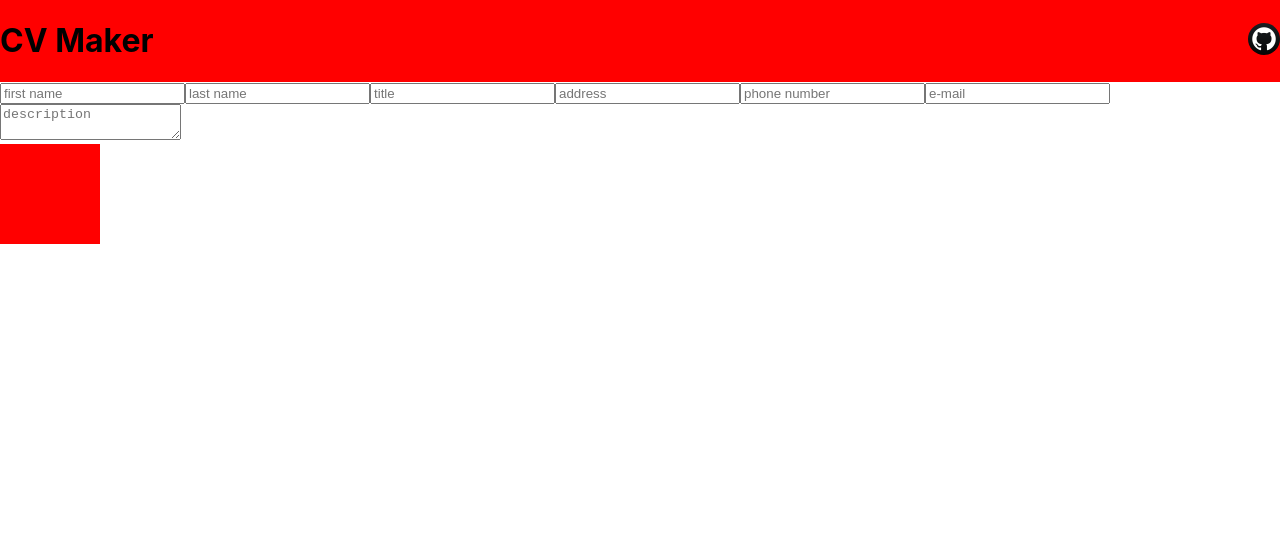
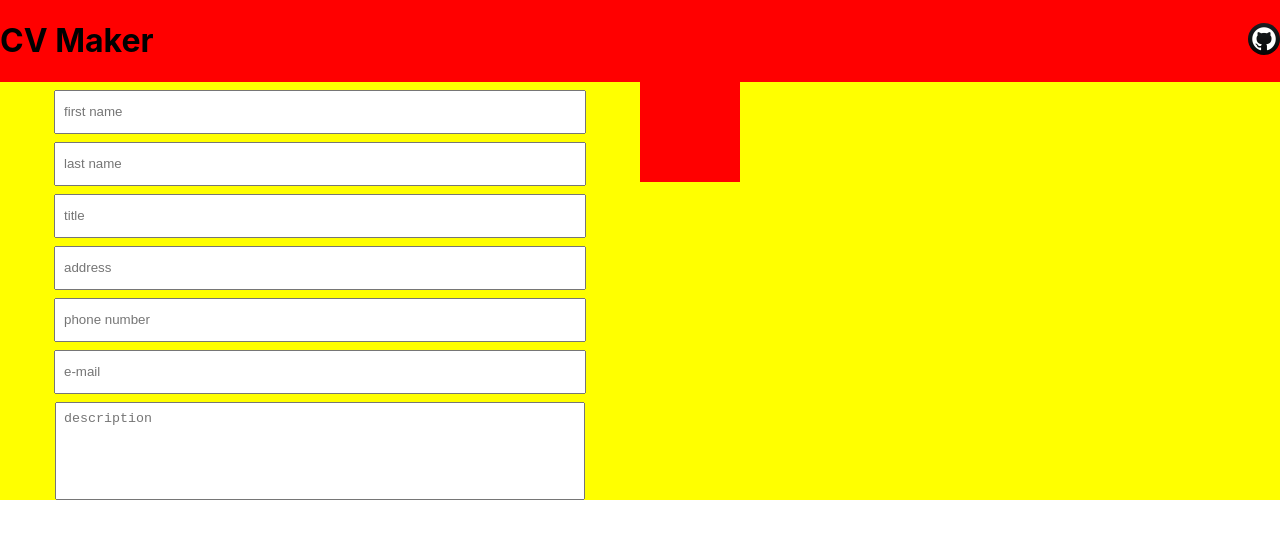
Before and after one commit to uguryilmazdev/cv-project, a React (Create React App) app: page / in a window 1280 px wide. Shown: the top 538 px of the page. Built offline with nearby package versions, Linux system fonts and the light colour scheme; the HTML template or start-up script is replaced by a standard one.

Commit message:
Add basic style to inputArea

```diff
--- a/src/components/Main.js
+++ b/src/components/Main.js
@@ -1,5 +1,6 @@
 import React, { Component } from 'react';
 import uniqid from 'uniqid';
+import '../styles/Main.css';
 import Personel from './form-components/Personel';
 import Overview from './Overview';
 
@@ -40,6 +41,7 @@ export default class Main extends Component {
     };
   }
 
+  // handleChange methods
   handlePersonelInfoChange = (event) => {
     const { name, value } = event.target;
 
@@ -54,11 +56,15 @@ export default class Main extends Component {
   render() {
     return (
       <main>
-        <Personel
-          personelInfo={this.state.personelInfo}
-          handleChange={this.handlePersonelInfoChange}
-        />
-        <Overview inputs={this.state} />
+        <div className="input-area">
+          <Personel
+            personelInfo={this.state.personelInfo}
+            handleChange={this.handlePersonelInfoChange}
+          />
+        </div>
+        <div className="overview-area">
+          <Overview inputs={this.state} />
+        </div>
       </main>
     );
   }
--- a/src/components/form-components/Personel.js
+++ b/src/components/form-components/Personel.js
@@ -1,4 +1,5 @@
 import React, { Component } from 'react';
+import '../../styles/InputArea.css';
 
 export default class Personel extends Component {
   constructor(props) {
@@ -18,7 +19,11 @@ export default class Personel extends Component {
 
   render() {
     return (
-      <section title="Personel Information" direction="column">
+      <section
+        title="Personel Information"
+        direction="column"
+        className="input-section personel-info-container"
+      >
         <input
           onChange={this.props.handleChange}
           type="text"
--- a/src/index.css
+++ b/src/index.css
@@ -1,10 +1,14 @@
 body {
   margin: 0;
+  padding: 0;
   font-family: -apple-system, BlinkMacSystemFont, 'Segoe UI', 'Roboto', 'Oxygen',
     'Ubuntu', 'Cantarell', 'Fira Sans', 'Droid Sans', 'Helvetica Neue',
     sans-serif;
   -webkit-font-smoothing: antialiased;
   -moz-osx-font-smoothing: grayscale;
+
+  min-width: 100vw;
+  min-height: 100vh;
 }
 
 code {
--- /dev/null
+++ b/src/styles/InputArea.css
@@ -0,0 +1,20 @@
+.input-section {
+  display: flex;
+  flex-direction: column;
+  align-items: center;
+  justify-content: center;
+}
+
+.personel-info-container > * {
+  width: 80%;
+  height: 1.5rem;
+  margin-top: 0.5rem;
+  padding: 0.5rem;
+}
+
+/* text-area */
+.personel-info-container > textarea {
+  height: 5rem;
+  resize: none;
+  overflow-y: auto;
+}
--- a/src/styles/Main.css
+++ b/src/styles/Main.css
@@ -0,0 +1,5 @@
+main {
+  display: grid;
+  grid-template-columns: 1fr 1fr;
+  background-color: yellow;
+}
```
